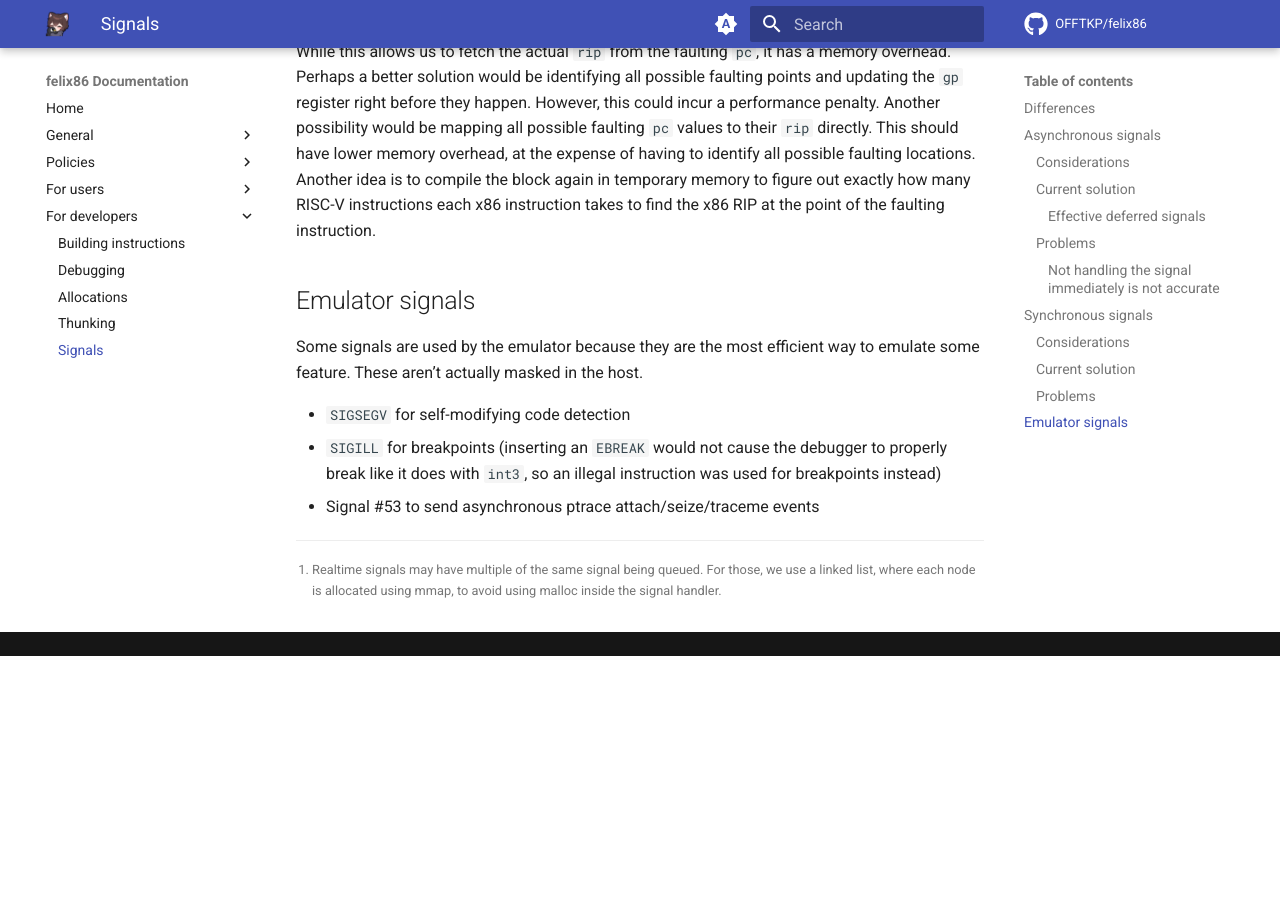
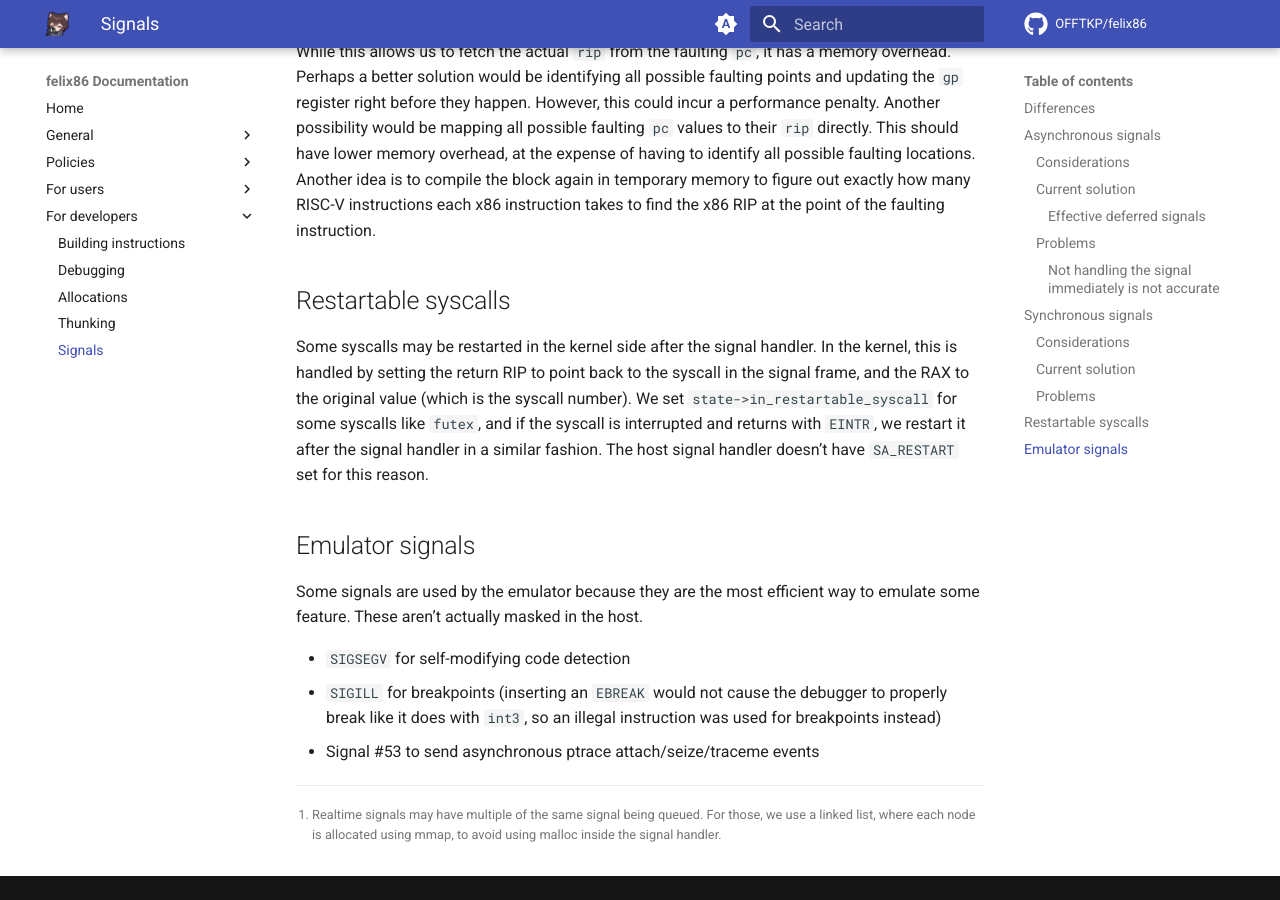
Before and after one commit to felix86-emu/docs, an MkDocs documentation site: the page built from docs/devs/signals.md, in a window 1280 px wide and 900 px high, scrolled down 4246 px. Built offline with MkDocs 1.6.1 and Material for MkDocs 9.7.7, drawn with Linux system fonts in a browser that asks for light colours; comment, search, counter and statistics services are not loaded; before the commit the page ends 4902 px from its top, so only the background shows below that.

Commit message:
Restartable syscalls

```diff
--- a/docs/devs/signals.md
+++ b/docs/devs/signals.md
@@ -99,8 +99,9 @@ Currently, we use a vector that maps each x86 `rip` to a RISC-V `pc` for each bl
 
 While this allows us to fetch the actual `rip` from the faulting `pc`, it has a memory overhead. Perhaps a better solution would be identifying all possible faulting points and updating the `gp` register right before they happen. However, this could incur a performance penalty. Another possibility would be mapping all possible faulting `pc` values to their `rip` directly. This should have lower memory overhead, at the expense of having to identify all possible faulting locations. Another idea is to compile the block again in temporary memory to figure out exactly how many RISC-V instructions each x86 instruction takes to find the x86 RIP at the point of the faulting instruction.
 
+## Restartable syscalls
 
-[^1]: Realtime signals may have multiple of the same signal being queued. For those, we use a linked list, where each node is allocated using mmap, to avoid using malloc inside the signal handler.
+Some syscalls may be restarted in the kernel side after the signal handler. In the kernel, this is handled by setting the return RIP to point back to the syscall in the signal frame, and the RAX to the original value (which is the syscall number). We set `state->in_restartable_syscall` for some syscalls like `futex`, and if the syscall is interrupted and returns with `EINTR`, we restart it after the signal handler in a similar fashion. The host signal handler doesn't have `SA_RESTART` set for this reason.
 
 ## Emulator signals
 
@@ -109,3 +110,6 @@ Some signals are used by the emulator because they are the most efficient way to
 - `SIGSEGV` for self-modifying code detection
 - `SIGILL` for breakpoints (inserting an `EBREAK` would not cause the debugger to properly break like it does with `int3`, so an illegal instruction was used for breakpoints instead)
 - Signal #53 to send asynchronous ptrace attach/seize/traceme events
+
+
+[^1]: Realtime signals may have multiple of the same signal being queued. For those, we use a linked list, where each node is allocated using mmap, to avoid using malloc inside the signal handler.
```
